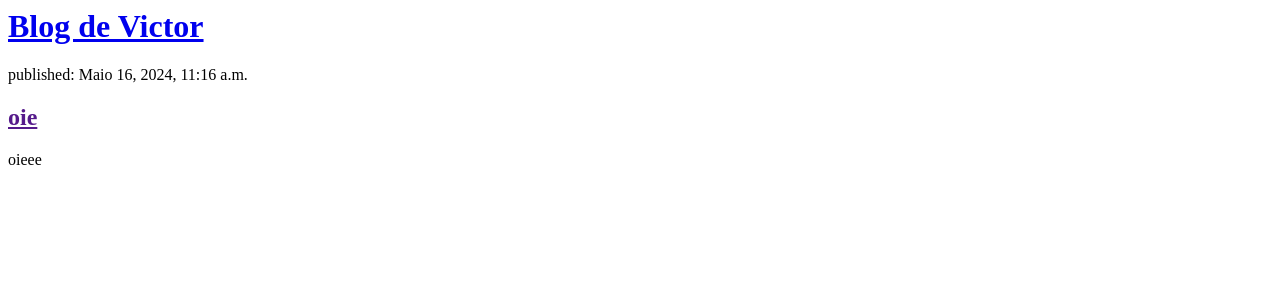
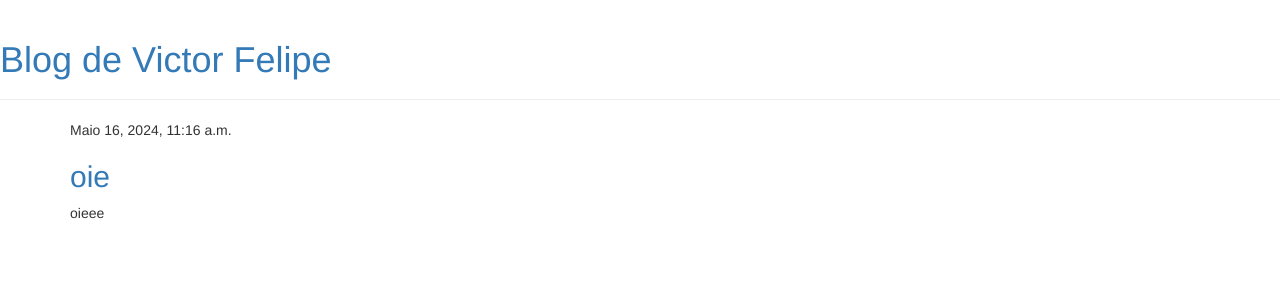
Before and after one commit to vitinnnnx/my-first-blog, a Django app: template blog/templates/blog/post_list.html in a window 1280 px wide. Shown: the top 300 px of the page. Run offline with Django 3.2, Linux system fonts and the light colour scheme; the template is opened without the code that fills it: values that come from a table or form of the project are taken from there, others are empty; data comes from the database, SQL or seed files in the repository; some libraries are stand-ins or nearby versions.

Commit message:
Added view and template for detailed blog post as well as CSS for the site.

```diff
--- /dev/null
+++ b/blog/templates/blog/base.html
@@ -0,0 +1,24 @@
+{% load static %}
+<html>
+    <head>
+        <title>Blog de Victor Felipe</title>
+        <link rel="stylesheet" href="//maxcdn.bootstrapcdn.com/bootstrap/3.2.0/css/bootstrap.min.css">
+        <link rel="stylesheet" href="//maxcdn.bootstrapcdn.com/bootstrap/3.2.0/css/bootstrap-theme.min.css">
+        <link rel="stylesheet" href="{% static 'css/blog.css' %}">
+        <link href="//fonts.googleapis.com/css?family=Lobster&subset=latin,latin-ext" rel="stylesheet" type="text/css">
+
+    </head>
+    <body>
+        <div class="page-header">
+            <h1><a href="/">Blog de Victor Felipe</a></h1>
+        </div>
+        <div class="content container">
+            <div class="row">
+                <div class="col-md-8">
+                {% block content %}
+                {% endblock %}
+                </div>
+            </div>
+        </div>
+    </body>
+</html;>
--- a/blog/templates/blog/post_list.html
+++ b/blog/templates/blog/post_list.html
@@ -1,20 +1,13 @@
-<html>
-    <head>
-        <title>Blog de Victor Felipe</title>
-    </head>
-    <body>
-        <div>
-            <h1><a href="/">Blog de Victor</a></h1>
+{% extends 'blog/base.html' %}
+
+{% block content %}
+    {% for post in posts %}
+        <div class="post">
+            <div class="date">
+                {{ post.published_date }}
+            </div>
+            <h2><a href="{% url 'post_detail' pk=post.pk %}">{{ post.title }}</a></h2>
+            <p>{{ post.text|linebreaksbr }}</p>
         </div>
-
-        {% for post in posts %}
-            <div>
-                <p>published: {{ post.published_date }}</p>
-                <h2><a href="">{{ post.title }}</a></h2>
-                <p>{{ post.text|linebreaksbr }}</p>
-            </div>
-        {% endfor %}
-
-
-    </body>
-</html>
+    {% endfor %}
+{% endblock %}
--- a/blog/urls.py
+++ b/blog/urls.py
@@ -3,4 +3,5 @@ from . import views
 
 urlpatterns = [
     path('', views.post_list, name='post_list'),
+    path('post/<int:pk>/', views.post_detail, name='post_detail'),
 ]
--- a/blog/views.py
+++ b/blog/views.py
@@ -1,8 +1,12 @@
 from django.shortcuts import render
 from django.utils import timezone
 from .models import Post
+from django.shortcuts import render, get_object_or_404
 
 
 def post_list(request):
     posts = Post.objects.filter(published_date__lte=timezone.now()).order_by('published_date')
     return render(request, 'blog/post_list.html', {'posts': posts})
+def post_detail(request, pk):
+    post = get_object_or_404(Post, pk=pk)
+    return render(request, 'blog/post_detail.html', {'post': post})
```
Also changed, not shown: blog/templates/blog/post_detail.html (added, +13 -0 lines).
